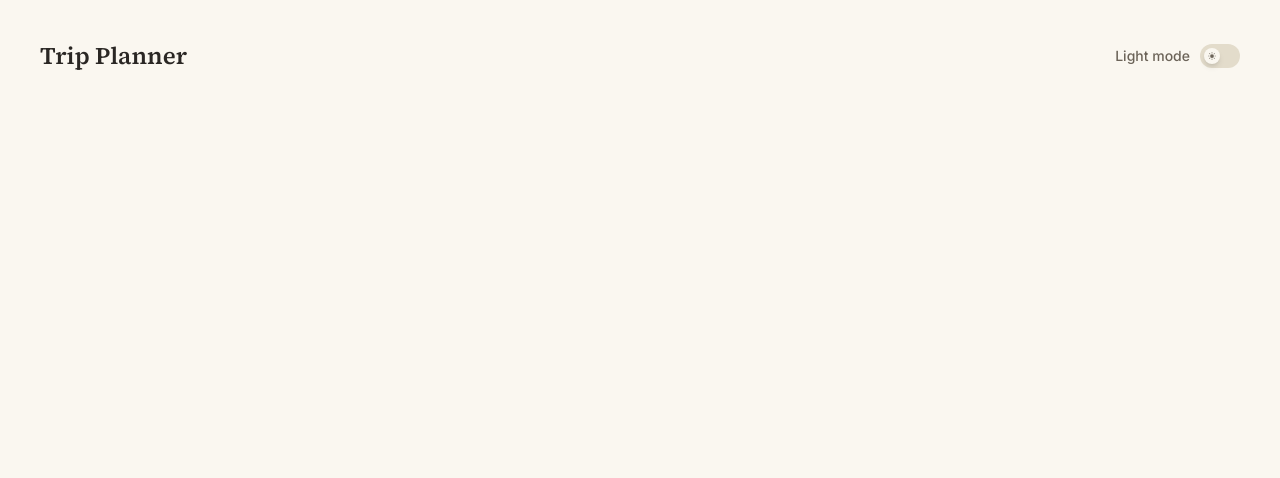
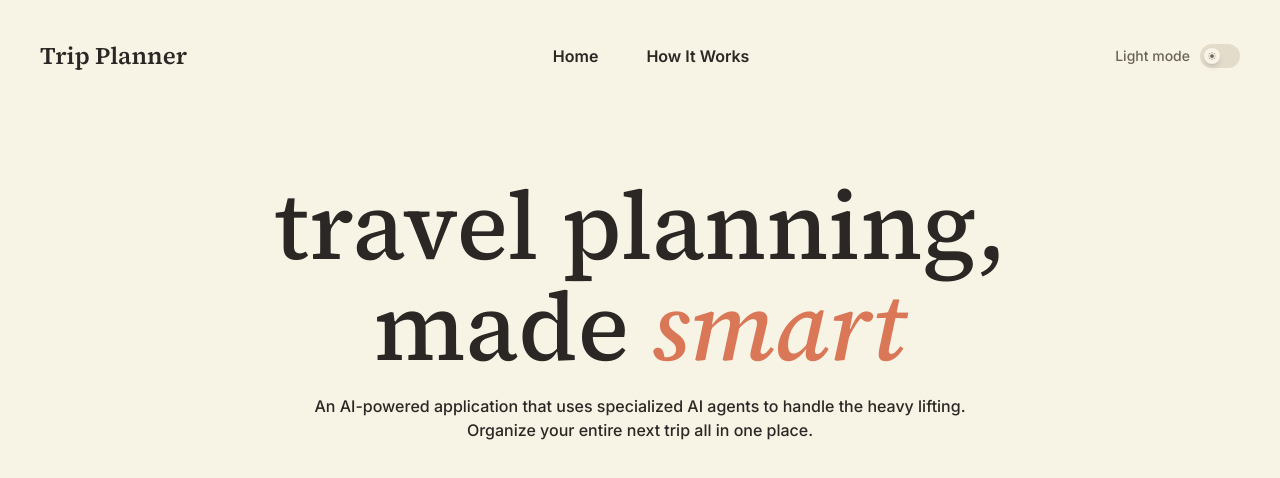
Before and after one commit to Arya-Bhavsar/TripPlanner, a React app in the folder frontend/: page /guide in a window 1280 px wide. Shown: the top 478 px of the page. Built offline with nearby package versions, Linux system fonts and the light colour scheme; the HTML template or start-up script is replaced by a standard one.

Commit message:
Added a How It Works Page

```diff
--- a/frontend/package.json
+++ b/frontend/package.json
@@ -12,8 +12,11 @@
   "dependencies": {
     "@heroicons/react": "^2.2.0",
     "@tailwindcss/vite": "^4.3.1",
+    "list": "^2.0.19",
+    "npm": "^11.17.0",
     "react": "^19.2.6",
     "react-dom": "^19.2.6",
+    "react-router": "^8.0.1",
     "tailwindcss": "^4.3.1"
   },
   "devDependencies": {
--- a/frontend/src/App.jsx
+++ b/frontend/src/App.jsx
@@ -1,8 +1,15 @@
+import { BrowserRouter, Routes, Route, Navigate } from "react-router"
 import Dashboard from "./components/Dashboard";
+import HowItWorks from "./components/HowItWorks";
 
 function App() {
   return (
-    <Dashboard />
+    <BrowserRouter>
+      <Routes>
+        <Route path="/" element={<Dashboard />} />
+        <Route path="/guide" element={<HowItWorks />} />
+      </Routes>
+    </BrowserRouter>
   );
 }
 
--- a/frontend/src/components/Dashboard.jsx
+++ b/frontend/src/components/Dashboard.jsx
@@ -2,7 +2,7 @@ import Header from "./Header";
 
 export default function Dashboard() {
   return (
-    <div className="h-screen max-h-screen flex flex-col min-w-0 gap-6 max-w-7xl w-full mx-auto bg-page">
+    <div className="h-screen max-h-screen flex flex-col p-4 min-w-0 max-w-7xl w-full mx-auto bg-page">
       <Header />
     </div>
   );
--- a/frontend/src/components/Header.jsx
+++ b/frontend/src/components/Header.jsx
@@ -1,9 +1,14 @@
+import { Link } from "react-router";
 import ThemeToggle from "./ThemeToggle";
 
 export default function Header() {
   return (
-    <header className="flex items-center justify-between px-10 py-10 bg-page">
+    <header className="flex items-center justify-between p-6 bg-page">
       <div className="font-display text-2xl font-semibold whitespace-nowrap text-ink">Trip Planner</div>
+      <div className="flex items-center justify-center gap-12">
+        <Link to="/" className="text-medium font-semibold text-ink cursor-pointer">Home</Link>
+        <Link to="/guide" className="text-medium font-semibold text-ink cursor-pointer">How It Works</Link>
+      </div>
       <ThemeToggle />
     </header>
   )
--- /dev/null
+++ b/frontend/src/components/HowItWorks.jsx
@@ -0,0 +1,23 @@
+import Header from "./Header";
+
+export default function HowItWorks() {
+  return (
+    <div className="h-screen max-h-screen flex flex-col p-4 min-w-0 max-w-7xl w-full mx-auto bg-page">
+      <Header />
+
+      {/* Title */}
+      <div className="text-center mt-12 md:mt-20 font-display font-medium text-5xl md:text-8xl text-ink leading-[1.05] lowercase">
+        travel planning,
+        <br />
+        made <span className="italic text-accent">smart</span>
+      </div>
+
+      {/* Subtitle */}
+      <p className="text-center mt-4 font-medium">
+        An AI-powered application that uses specialized AI agents to handle the heavy lifting.
+        <br />
+        Organize your entire next trip all in one place.
+      </p>
+    </div>
+  );
+}
--- a/frontend/src/index.css
+++ b/frontend/src/index.css
@@ -17,7 +17,7 @@
 
 /* Default Light Mode Variables */
 :root {
-  --page: #FAF7F0;
+  --page: #F7F3E5;
   --surface: #FAF7F0;
   --ink: #2A2724;
   --muted: #6B6358;
@@ -27,7 +27,7 @@
 
 /* Clear Dark Mode Class Overrides */
 html.dark {
-  --page: #222220;
+  --page: #1C1C1B;
   --surface: #222220;
   --ink: #E8E2D3;
   --muted: #A8A296;
```
Also changed, not shown: 1 other file (tests, documents, lock files or other folders).
